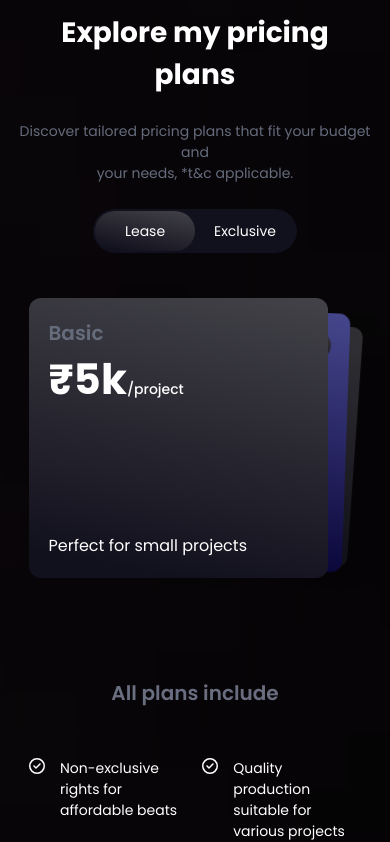
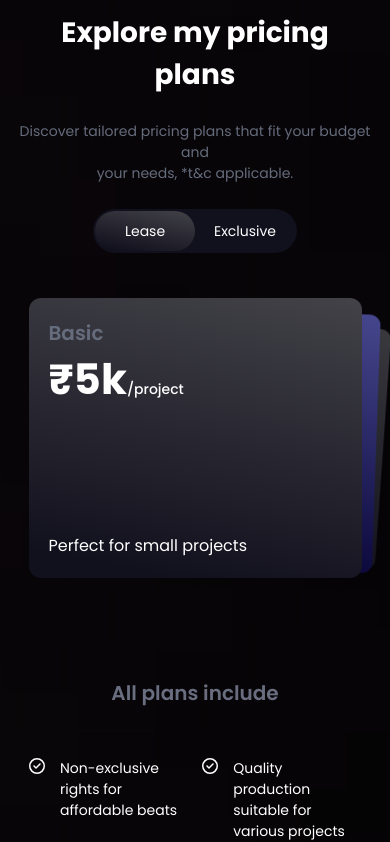
Before and after one commit to Ayushkumarxx/cjchirag-react-ts, a React (Vite) app: page / in a window 390 px wide. Shown: the part 3119-3961 px from the top of the page. Built offline with nearby package versions, Linux system fonts and the light colour scheme; a web font is replaced by a local one.

Commit message:
new changes

```diff
--- a/src/components/home/style/pricing.css
+++ b/src/components/home/style/pricing.css
@@ -258,7 +258,8 @@
   }
   .plans_container .box-2-mob{
     display: flex;
-
+    justify-content: center; /* Center content inside this div */
+    width: 100%;
 
   }
 
@@ -272,7 +273,7 @@
     scale: 1.01;
   }
   .plans_container .box-2 .plans {
-    width: 90%;
+    width: 100%;
     height: 280px;
   }
   .plans_container .box-2 .plans:hover{
```
